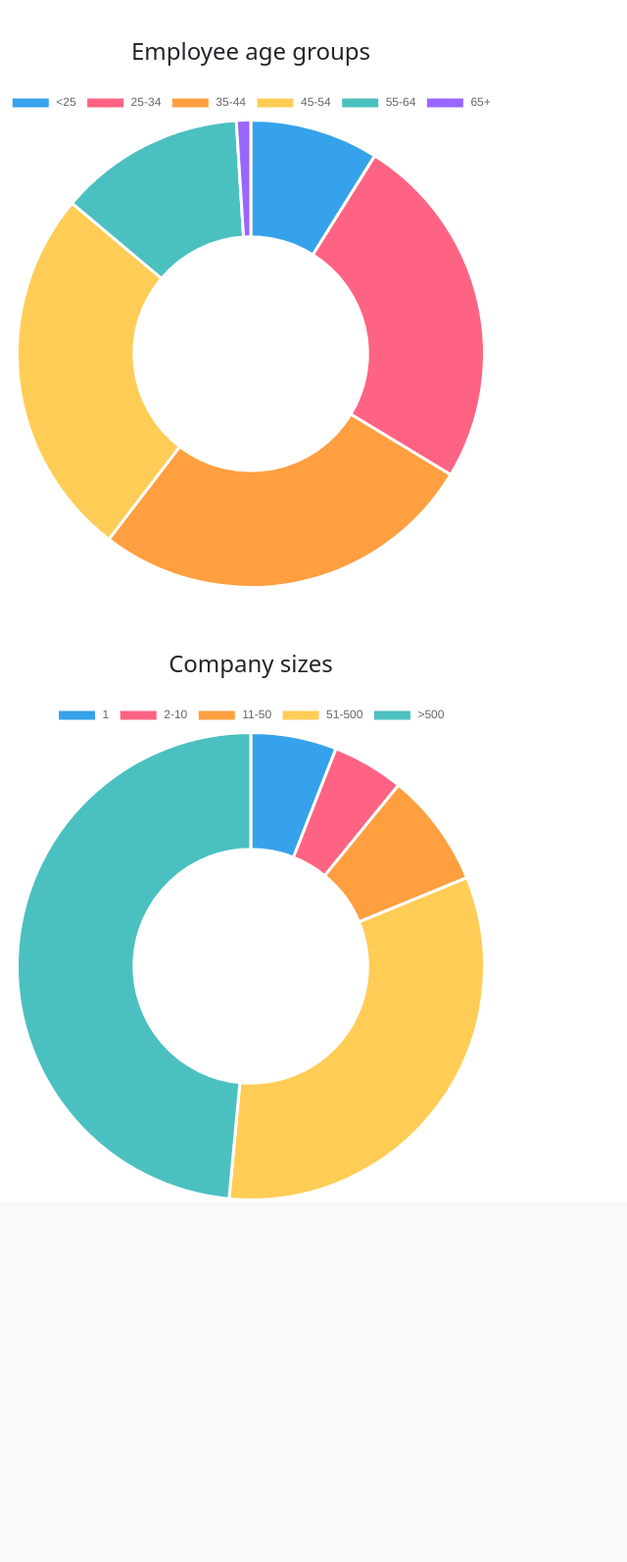
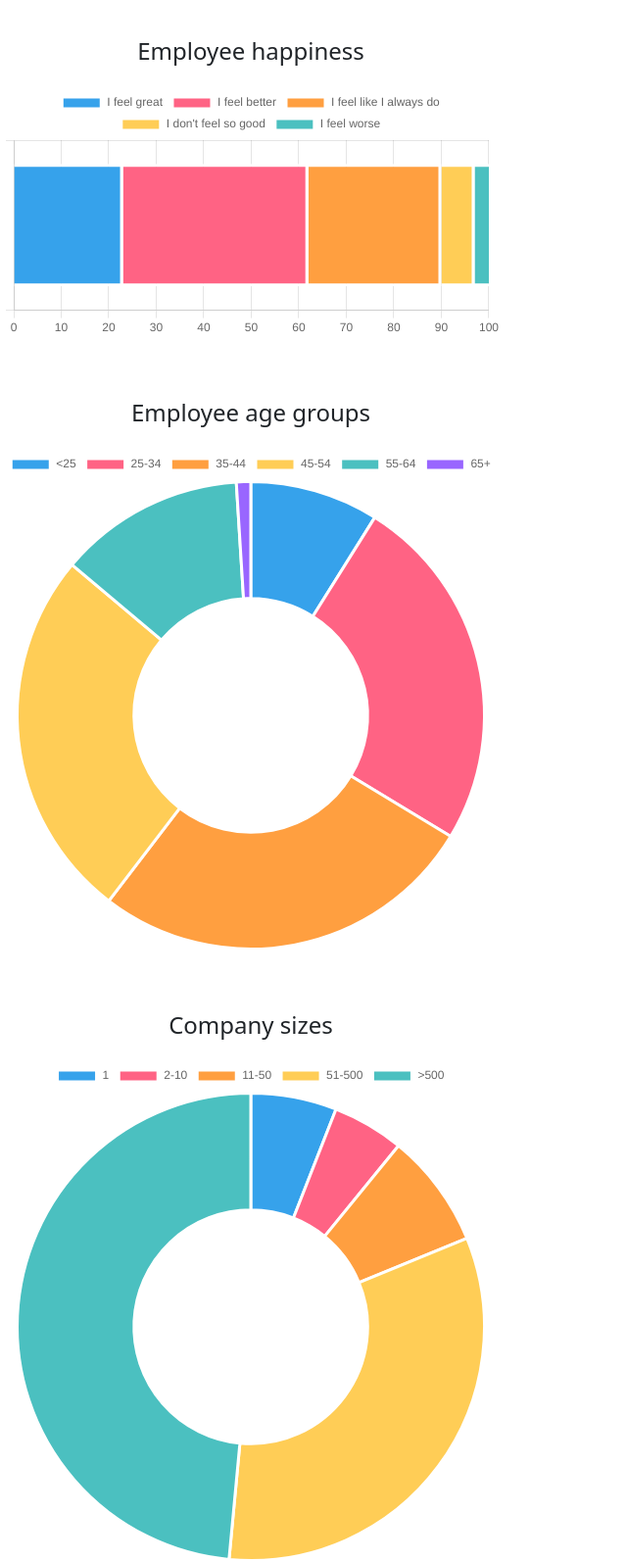
Before and after one commit to Senimtra/data-homeoffice-project, a Django app: page /analysis in a window 1280 px wide. Shown: the part 56-1650 px from the top of the page at 98% size, without its empty margins (0-640 px from the left). Before the commit the page ends 1279 px from the top, so only its background shows below. Run offline with Django 4.2, Linux system fonts and the light colour scheme; data comes from the database, SQL or seed files in the repository.

Commit message:
add employee happiness bar chart

```diff
--- a/charts/data.py
+++ b/charts/data.py
@@ -3,6 +3,23 @@ from django.db.models import Count
 
 import json
 import re
+
+### Employee happiness bar chart ###
+def happiness():
+   happiness = []; labels = []; data = []
+   happiness_query = Employees.objects.values('wfh_day_condition').annotate(count = Count('wfh_day_condition'))
+   for level in happiness_query:
+      match level['wfh_day_condition']:
+         case 'I feel great': level['rank'] = 1
+         case 'I feel better': level['rank'] = 2
+         case 'I feel like I always do': level['rank'] = 3
+         case "I don't feel so good": level['rank'] = 4
+         case 'I feel worse': level['rank'] = 5
+   for entry in happiness_query:
+      happiness.append((entry['rank'], entry['wfh_day_condition'], entry['count']))
+   [(labels.append(el[1]), data.append(el[2])) for el in sorted(happiness)]
+   context = {'happiness_labels': json.dumps(labels), 'happiness_data': json.dumps(data)}
+   return context
 
 ### Age groups donut chart ###
 def age_groups():
--- a/core/templates/analysis.html
+++ b/core/templates/analysis.html
@@ -6,6 +6,76 @@
 <script src="https://cdn.jsdelivr.net/npm/chart.js"></script>
 
 <br>
+
+<h4>Employee happiness</h4>
+
+<div>
+   <canvas id="employee-happiness"></canvas>
+</div>
+
+<!-- ### Employee happiness data (views.py) ### -->
+<script id="happiness-labels" type="application/json">{{happiness_labels|safe}}</script>
+<script id="happiness-data" type="application/json">{{happiness_data}}</script>
+
+<!-- ### Employee happiness bar chart ### -->
+<script>
+   const happiness_labels = JSON.parse(document.getElementById('happiness-labels').textContent);
+   const happiness_data = JSON.parse(document.getElementById('happiness-data').textContent);
+   console.log(happiness_data)
+   const employee_happiness = document.getElementById('employee-happiness');
+   new Chart(employee_happiness, {
+      type: 'bar',
+      data: {
+         labels: [''],
+         datasets: [{
+            data: [happiness_data[0]],
+            label: happiness_labels[0],
+            borderWidth: 3,
+            borderColor: '#FFF',
+            backgroundColor: "#36A2EB"
+         }, {
+            data: [happiness_data[1]],
+            label: happiness_labels[1],
+            borderWidth: 3,
+            borderColor: '#FFF',
+            backgroundColor: "#FF6384"
+         }, {
+            data: [happiness_data[2]],
+            label: happiness_labels[2],
+            borderWidth: 3,
+            borderColor: '#FFF',
+            backgroundColor: "#FF9F40"
+         }, {
+            data: [happiness_data[3]],
+            label: happiness_labels[3],
+            borderWidth: 3,
+            borderColor: '#FFF',
+            backgroundColor: "#FFCD56"
+         }, {
+            data: [happiness_data[4]],
+            label: happiness_labels[4],
+            borderWidth: 3,
+            borderColor: '#FFF',
+            backgroundColor: "#4BC0C0"
+         }
+         ]
+      },
+      options: {
+         indexAxis: 'y',
+         scales: {
+            x: {
+               max: 100,
+               stacked: true
+            },
+            y: {
+               stacked: true
+            }
+         }
+      }
+   });
+</script>
+
+<br><br>
 
 <h4>Employee age groups</h4>
 
--- a/core/views.py
+++ b/core/views.py
@@ -4,6 +4,7 @@ from django.template import loader
 from django.urls import reverse
 from .models import Employees
 
+from charts.data import happiness
 from charts.data import age_groups
 from charts.data import company_size
 
@@ -15,7 +16,7 @@ def home(request):
 ### Analysis view ###
 def analysis(request):
    template = loader.get_template('analysis.html')
-   context = age_groups() | company_size()
+   context = happiness() | age_groups() | company_size()
    return HttpResponse(template.render(context, request))
 
 ### Survey view ###
--- a/static/styles/styles.css
+++ b/static/styles/styles.css
@@ -1,5 +1,6 @@
 #age-groups,
-#company-size {
+#company-size,
+#employee-happiness {
   width: 40% !important;
   height: 40% !important;
 }
--- a/static/styles/styles.scss
+++ b/static/styles/styles.scss
@@ -1,5 +1,6 @@
 #age-groups,
-#company-size {
+#company-size,
+#employee-happiness {
 	width: 40% !important;
 	height: 40% !important;
 }
```
